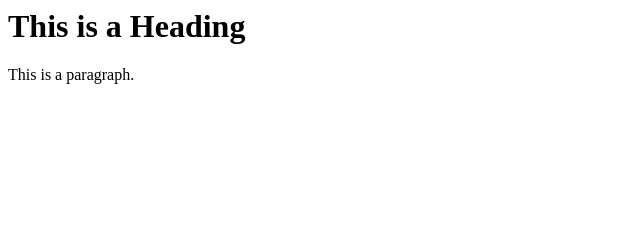
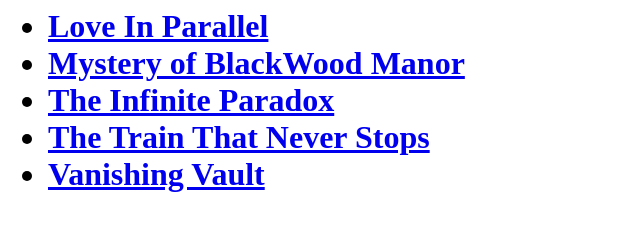
Before and after one commit to hetfaldu11/Choiceverse, a plain HTML site: page index.html in a window 1280 px wide. Shown: the whole page, without its empty margins (0-640 px from the left). Drawn offline with Linux system fonts and the light colour scheme.

Commit message:
update index page

```diff
--- a/index.html
+++ b/index.html
@@ -2,11 +2,22 @@
 <head>
   <title>My Page Title</title>
   <link rel="icon" type="image/x-icon" href="favicon.ico">
+  <style>
+    ul{
+        text-decoration: none;
+    }
+  </style>
+
 </head>
 <body>
-
-<h1>This is a Heading</h1>
-<p>This is a paragraph.</p>
-
-</body>
+    <h1>
+      <ul>
+        <li><a href="Love In Parallel/index.html">Love In Parallel</a></li>
+        <li><a href="Mystery of Blackwood Manor/index.html">Mystery of BlackWood Manor</a></li>
+        <li><a href="The Infinite Paradox/index.html">The Infinite Paradox</a></li>
+        <li><a href="The Train That Never Stops/index.html">The Train That Never Stops</a></li>
+        <li><a href="Vanishing Vault/index.html">Vanishing Vault</a></li>
+      </ul>
+    </h1>
+  </body>
 </html>
```
